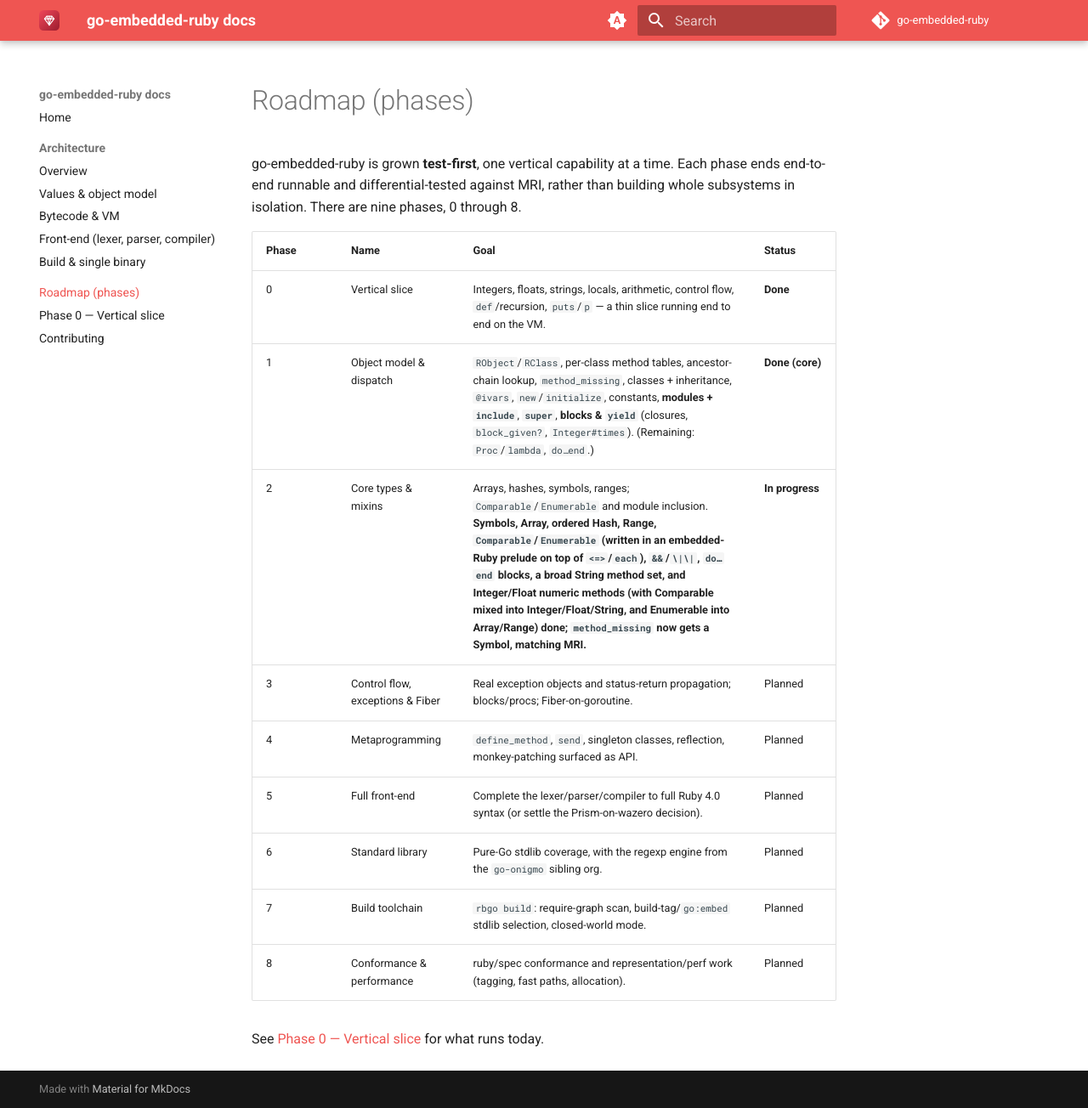
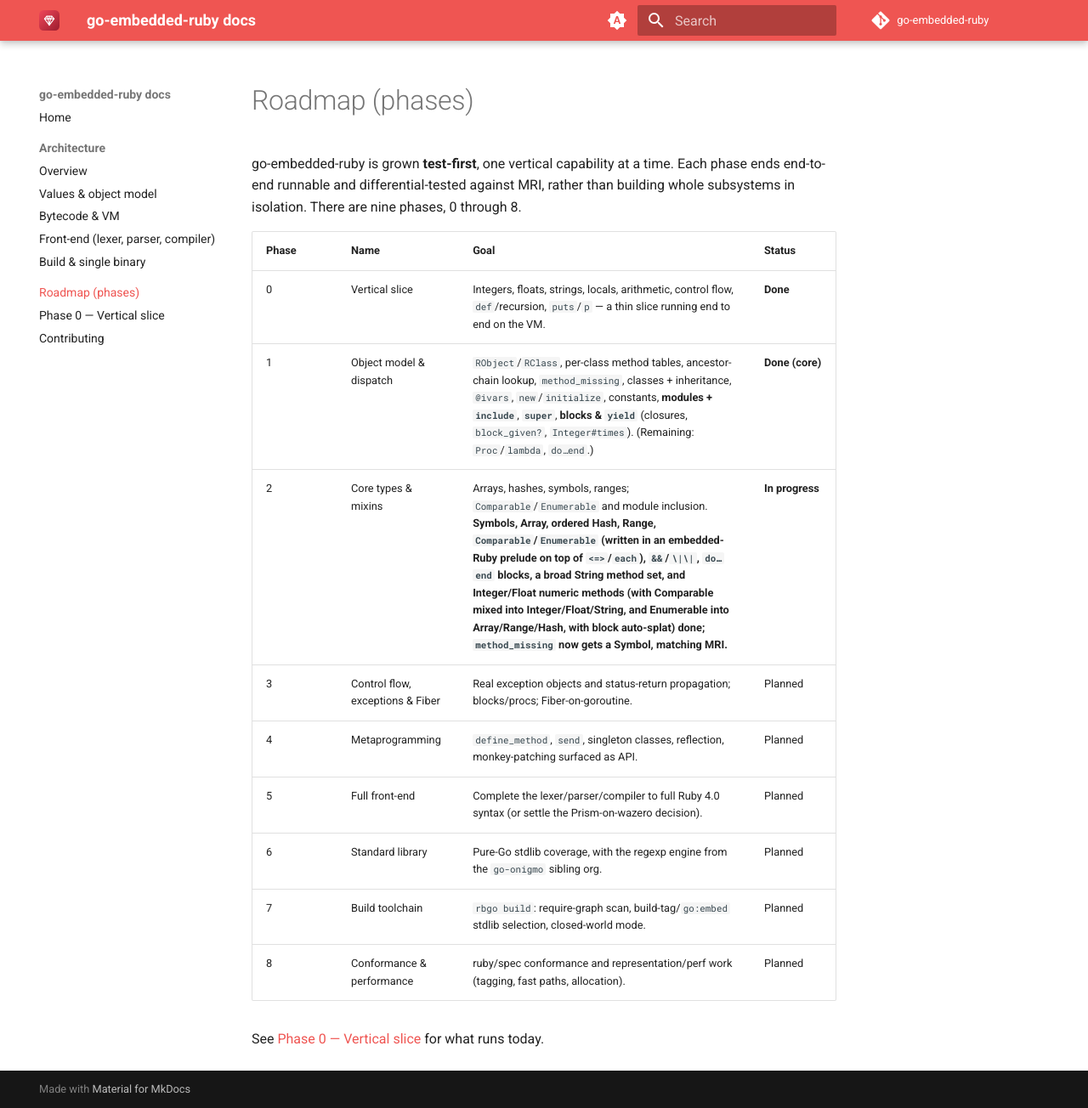
Before and after one commit to go-embedded-ruby/docs, an MkDocs documentation site: the page built from docs/roadmap.md, in a window 1280 px wide and 1304 px high. Shown: the whole window at 85% size. Built offline with MkDocs 1.6.1 and Material for MkDocs 9.7.7, drawn with Linux system fonts in a browser that asks for light colours; the version menu is left out.

Commit message:
docs(roadmap): record Hash Enumerable + auto-splat
Co-Authored-By: Claude Opus 4.8 (1M context) <noreply@anthropic.com>

```diff
--- a/docs/roadmap.md
+++ b/docs/roadmap.md
@@ -8,7 +8,7 @@ building whole subsystems in isolation. There are nine phases, 0 through 8.
 | --- | --- | --- | --- |
 | 0 | Vertical slice | Integers, floats, strings, locals, arithmetic, control flow, `def`/recursion, `puts`/`p` — a thin slice running end to end on the VM. | **Done** |
 | 1 | Object model & dispatch | `RObject`/`RClass`, per-class method tables, ancestor-chain lookup, `method_missing`, classes + inheritance, `@ivars`, `new`/`initialize`, constants, **modules + `include`**, **`super`**, **blocks & `yield`** (closures, `block_given?`, `Integer#times`). (Remaining: `Proc`/`lambda`, `do…end`.) | **Done (core)** |
-| 2 | Core types & mixins | Arrays, hashes, symbols, ranges; `Comparable`/`Enumerable` and module inclusion. **Symbols, Array, ordered Hash, Range, `Comparable`/`Enumerable` (written in an embedded-Ruby prelude on top of `<=>`/`each`), `&&`/`\|\|`, `do…end` blocks, a broad String method set, and Integer/Float numeric methods (with Comparable mixed into Integer/Float/String, and Enumerable into Array/Range) done; `method_missing` now gets a Symbol, matching MRI.** | **In progress** |
+| 2 | Core types & mixins | Arrays, hashes, symbols, ranges; `Comparable`/`Enumerable` and module inclusion. **Symbols, Array, ordered Hash, Range, `Comparable`/`Enumerable` (written in an embedded-Ruby prelude on top of `<=>`/`each`), `&&`/`\|\|`, `do…end` blocks, a broad String method set, and Integer/Float numeric methods (with Comparable mixed into Integer/Float/String, and Enumerable into Array/Range/Hash, with block auto-splat) done; `method_missing` now gets a Symbol, matching MRI.** | **In progress** |
 | 3 | Control flow, exceptions & Fiber | Real exception objects and status-return propagation; blocks/procs; Fiber-on-goroutine. | Planned |
 | 4 | Metaprogramming | `define_method`, `send`, singleton classes, reflection, monkey-patching surfaced as API. | Planned |
 | 5 | Full front-end | Complete the lexer/parser/compiler to full Ruby 4.0 syntax (or settle the Prism-on-wazero decision). | Planned |
```
